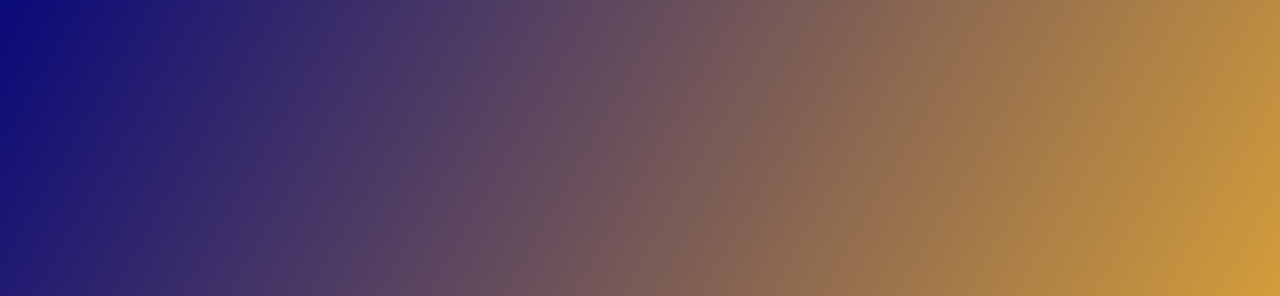
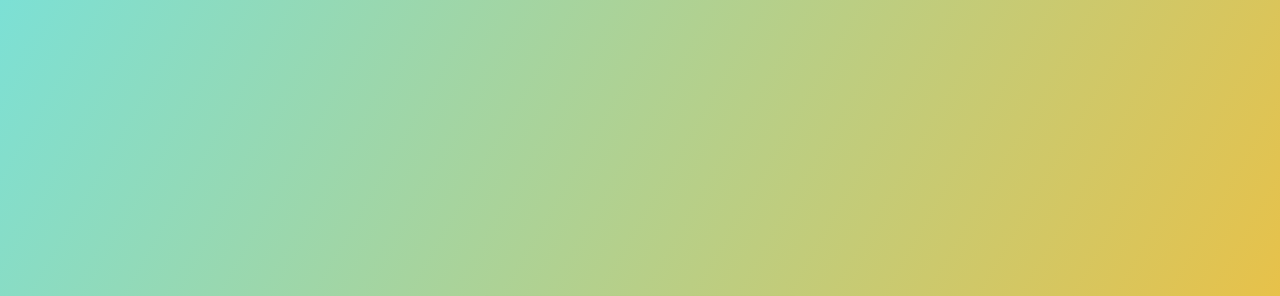
Before and after one commit to Anwar8755/To-Do, a plain HTML site: page index.html in a window 1280 px wide. Shown: the top 296 px of the page. Drawn offline with Linux system fonts and the light colour scheme.

Commit message:
to-do.css

```diff
--- a/to-do.css
+++ b/to-do.css
@@ -4,7 +4,7 @@ body {
     align-items: center;
     height: 100vh;
     font-family: Arial, sans-serif;
-    background: linear-gradient(120deg, #090979, #fdbb2d);
+    background: linear-gradient(120deg, #7ce0d5, #fdbb2d);
 }
 
 .todo-container {
```
